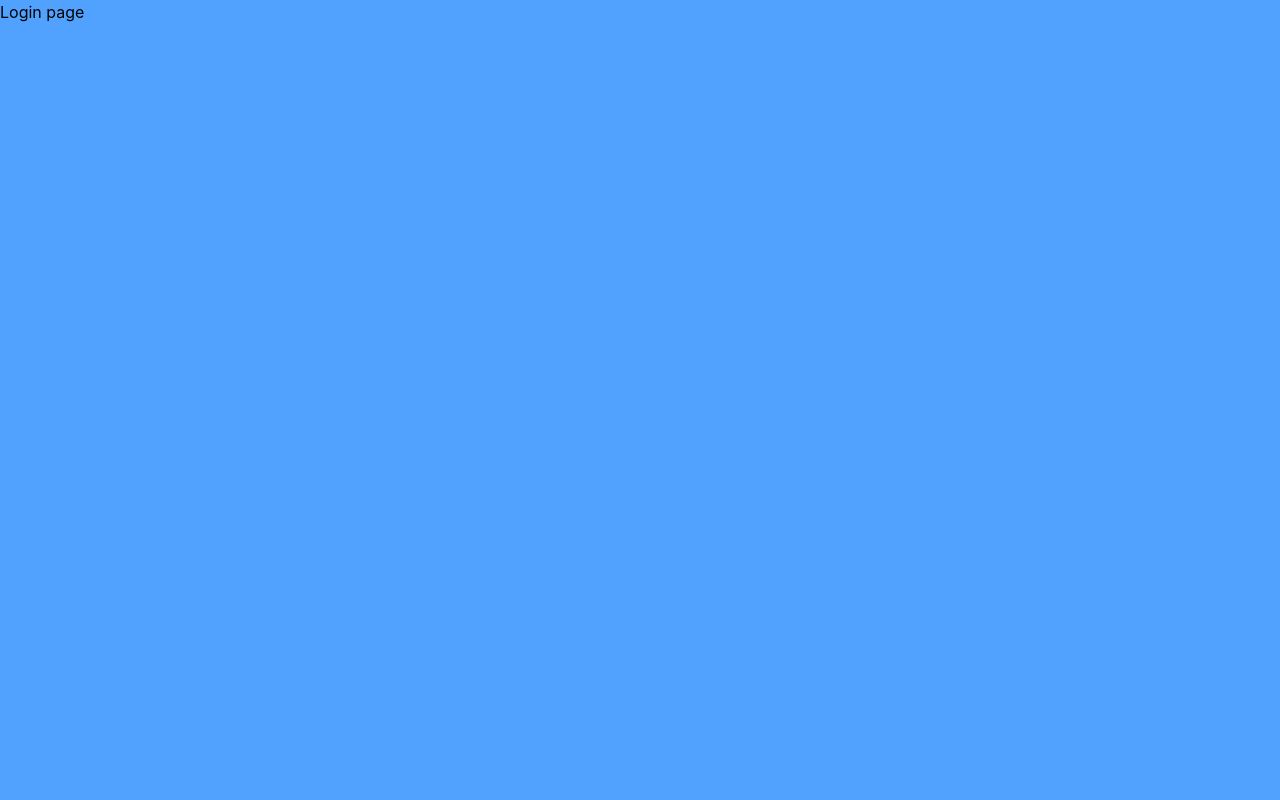
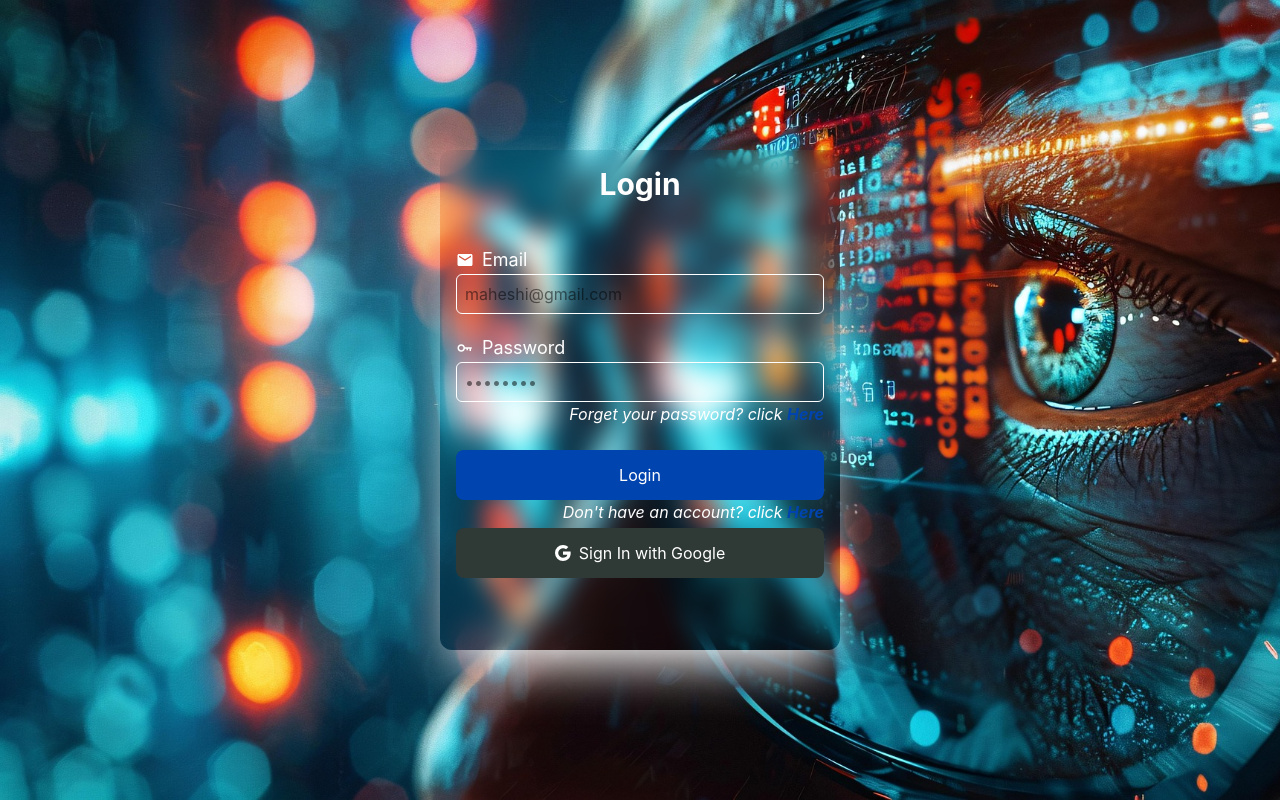
Before and after one commit to MAHESHISAGARIKA/i-computers-frontend, a React (Vite) app: page /signin in a window 1280 px wide. Built offline with nearby package versions, Linux system fonts and the light colour scheme; no server answers.

Commit message:
Create login page

```diff
--- a/package.json
+++ b/package.json
@@ -10,7 +10,9 @@
     "preview": "vite preview"
   },
   "dependencies": {
+    "@react-oauth/google": "^0.13.5",
     "@tailwindcss/vite": "^4.3.2",
+    "axios": "^1.15.2",
     "dom": "^0.0.3",
     "react": "^19.2.7",
     "react-dom": "^19.2.7",
--- a/src/App.jsx
+++ b/src/App.jsx
@@ -7,13 +7,14 @@ import RegisterPage from './pages/registerPage'
 import AdminPage from './pages/adminPage'
 import TestPage from './pages/test'
 import { Toaster } from 'react-hot-toast'
+import { GoogleOAuthProvider } from '@react-oauth/google'
 
 function App() {
 
 
   return (
-    <>
-      <div className='w-full h-screen bg-red-900'>
+    <GoogleOAuthProvider clientId="357070172721-psc9uchu79ptgs1e12d4gbnli96j29mj.apps.googleusercontent.com">
+      <div className='w-full h-screen '>
          <Toaster position='top-right'/>
          <Routes>
 
@@ -25,7 +26,7 @@ function App() {
 
          </Routes>
       </div>
-    </>
+    </GoogleOAuthProvider>
   )
 }
 
--- a/src/index.css
+++ b/src/index.css
@@ -1 +1,7 @@
 @import "tailwindcss";
+
+@theme {
+    --color-primary : #ffffff;
+    --color-secondary : #2f3936;
+    --color-accent : #0044af;
+  }
--- a/src/pages/loginPage.jsx
+++ b/src/pages/loginPage.jsx
@@ -1,8 +1,124 @@
+import { useState } from "react";
+import toast from "react-hot-toast";
+import { BiKey } from "react-icons/bi";
+import { BsGoogle } from "react-icons/bs";
+import { MdEmail } from "react-icons/md";
+import { Link, useNavigate } from "react-router";
+import api from "../utils/api";
+import { useGoogleLogin } from "@react-oauth/google";
+
 export default function LoginPage(){
+    const [email, setEmail] = useState("")
+    const [password, setPassword] = useState("")
+    const [loading, setLoading] = useState(false)
+    const navigate = useNavigate()
+    const googleLogin = useGoogleLogin(
+        {
+            onSuccess : (response)=>{
 
-    return(
-        <div className="w-full h-full bg-blue-400">
-            Login page
+                console.log(response);
+
+                api.post("/users/google-login",{
+                    accessToken : response.access_token
+                }).then((res)=>{
+
+                    console.log(res);
+                    localStorage.setItem("token" , res.data.token)
+                    if(res.data.isAdmin){
+                        navigate("/admin")
+                    }else{
+                        navigate("/")
+                    }
+
+                }).catch((err)=>{
+                    console.log(err);
+                })
+            },
+            onError : (err)=>{
+                console.log(err);
+            }
+        }
+    )
+
+
+
+    async function handleLogin(){
+
+
+        setLoading(true)
+
+
+
+        try{
+            const res = await api.post("/users/login",{
+                email : email,
+                password : password
+            })
+
+            localStorage.setItem("token" , res.data.token)
+
+            if(res.data.isAdmin){
+
+                //window.location.href = "/admin"
+
+                navigate("/admin")
+
+            }else{
+
+                //window.location.href = "/"
+
+                navigate("/")
+
+            }
+
+        }catch(err){
+
+            toast.error(  err?.response?.data?.message || "Login failed" )
+
+        }
+        setLoading(false)
+    }
+
+    return (
+        <div className="w-full h-full bg-[url('/login.bg.jpg')] bg-cover bg-no-repeat flex justify-center items-center">
+
+            <div className="w-[400px] h-[500px] backdrop-blur-md shadow-2xl shadow-white rounded-xl flex flex-col p-4">
+
+                <h1 className="w-full h-[80px] text-center text-3xl font-bold text-white">Login</h1>
+
+                <div className="w-full  ">
+                    <label className="text-white text-lg flex items-center  gap-2"><MdEmail/> Email</label>
+                    <input className="w-full h-[40px] rounded-md px-2 border border-white" type="email" placeholder="maheshi@gmail.com"
+                        onChange={
+                            (e)=>{
+                                setEmail(e.target.value)
+                            }
+                        }
+                           value={email}
+                        />
+                </div>
+
+                <div className="w-full  mt-5">
+                    <label className="text-white text-lg flex items-center  gap-2"><BiKey/> Password</label>
+                    <input
+                        onChange={
+                            (e)=>{
+                                setPassword(e.target.value)
+                            }
+                        }
+                          type="password"
+                          value={password}
+                    className="w-full h-[40px] rounded-md px-2 border border-white" placeholder="••••••••"/>
+                </div>
+                <p className="w-full h-2 text-white text-right italic">Forget your password? click <Link to="/forget-password" className="font-bold text-accent">Here</Link> </p>
+                <button disabled={loading} className="w-full h-[50px] bg-accent mt-10 text-white rounded-lg" onClick={handleLogin}>
+                    {
+                        loading ? "Loading..." : "Login"
+                    }
+                </button>
+                <p className="w-full h-2 text-white text-right italic ">Don't have an account? click <Link to="/signup" className="font-bold text-accent">Here</Link> </p>
+                <button onClick={googleLogin} className="w-full h-[50px] bg-secondary mt-5 text-white rounded-lg flex justify-center items-center gap-2"><BsGoogle/> Sign In with Google</button>
+            </div>
         </div>
     )
 }
--- /dev/null
+++ b/src/utils/api.js
@@ -0,0 +1,9 @@
+//axios interceptor
+
+import axios from "axios";
+
+const api = axios.create({
+    baseURL : import.meta.env.VITE_API_URL
+})
+
+export default api
```
Also changed, not shown: public/login.bg.jpg (added), src/pages/test.jsx (line endings or trailing spaces), 1 other file (tests, documents, lock files or other folders).
